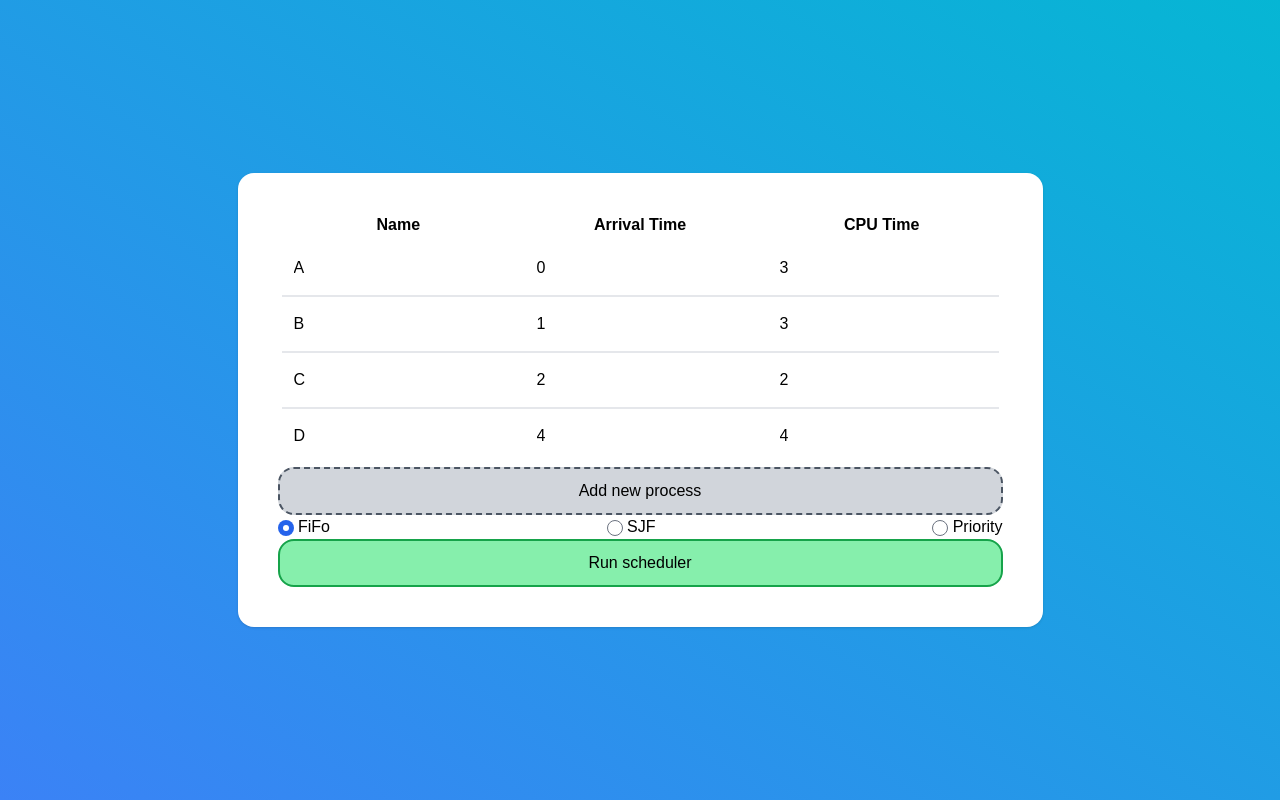
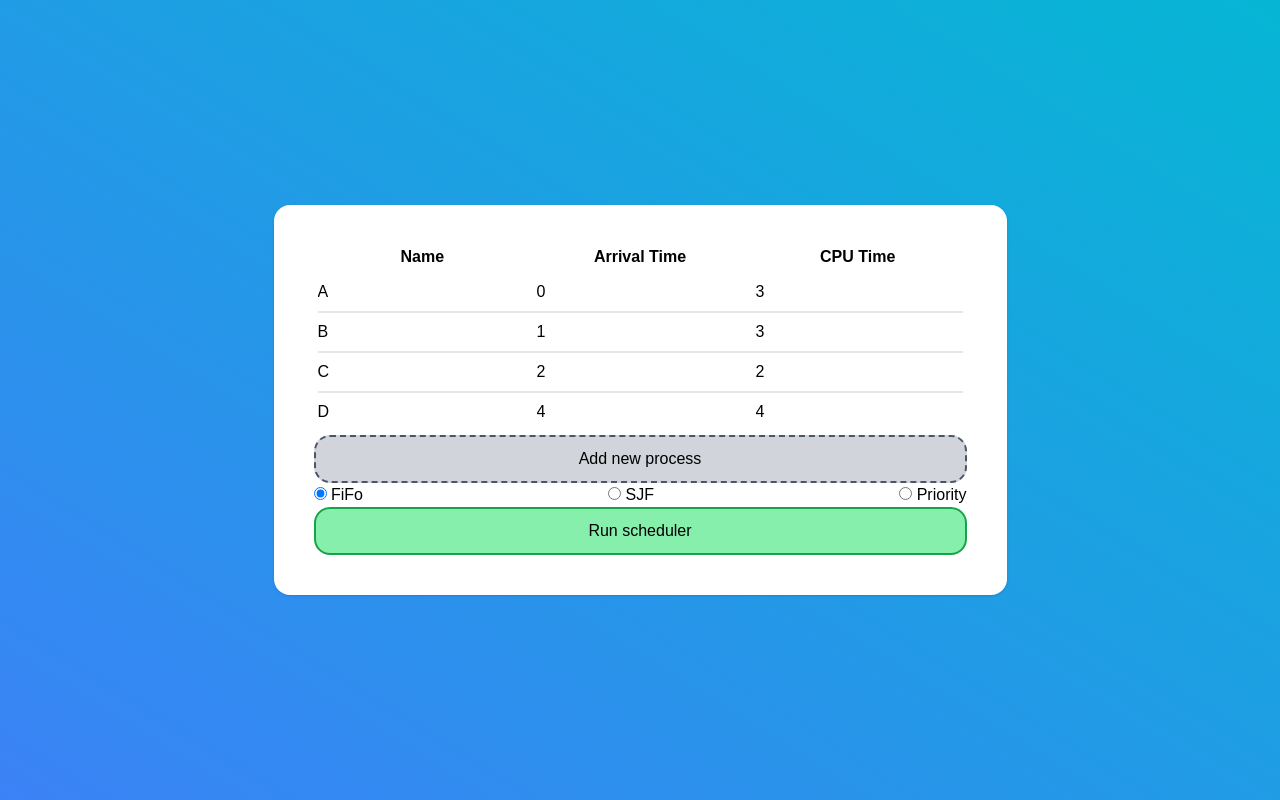
Before and after one commit to sarrietav-dev/process-scheduling-simulator, a Vue app: page / in a window 1280 px wide. Built offline with nearby package versions, Linux system fonts and the light colour scheme; a web font is replaced by a local one.

Commit message:
Remove forms plugin to avoid style colissions

```diff
--- a/tailwind.config.js
+++ b/tailwind.config.js
@@ -3,5 +3,4 @@ module.exports = {
   theme: {
     extend: {},
   },
-  plugins: [require("@tailwindcss/forms")],
 };
```
